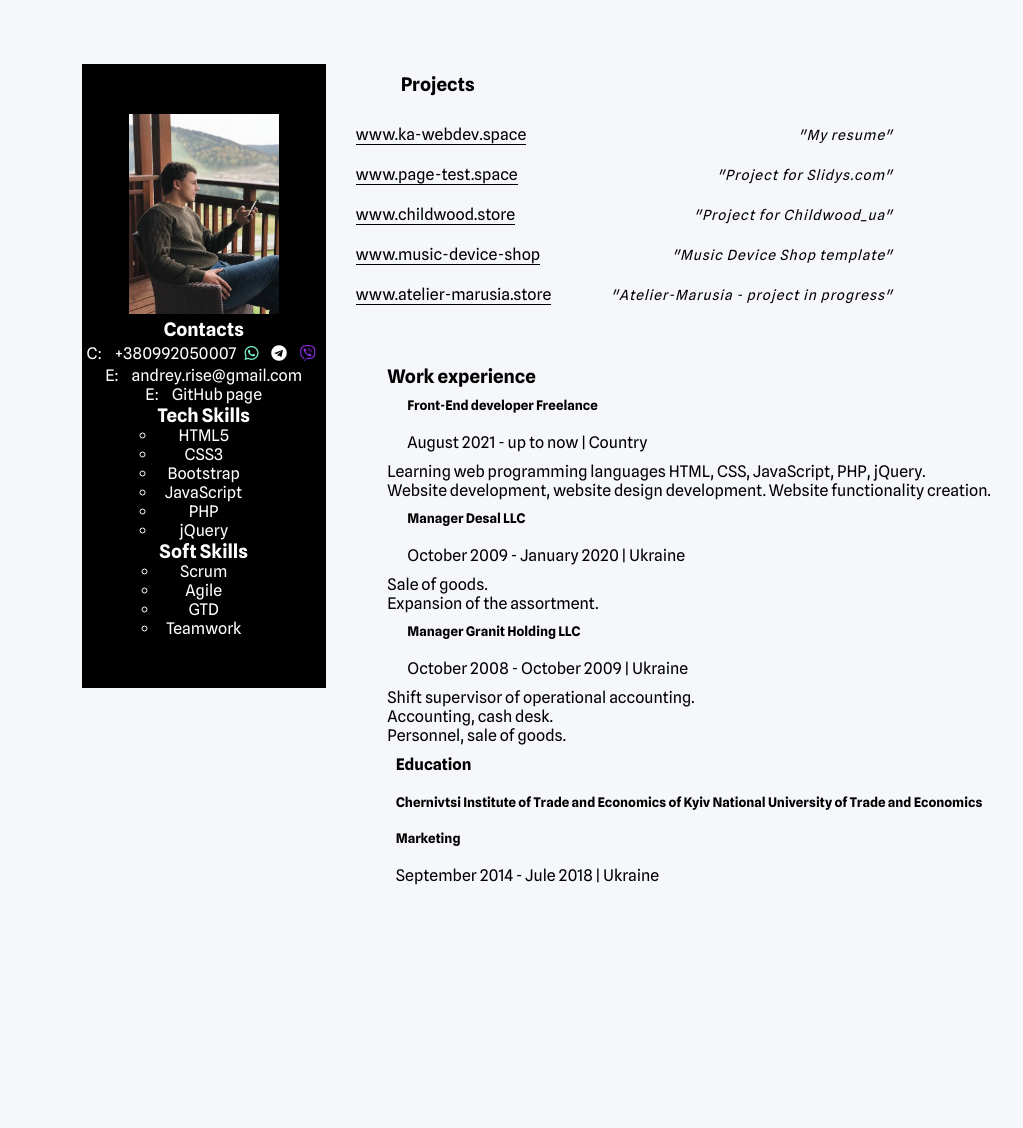
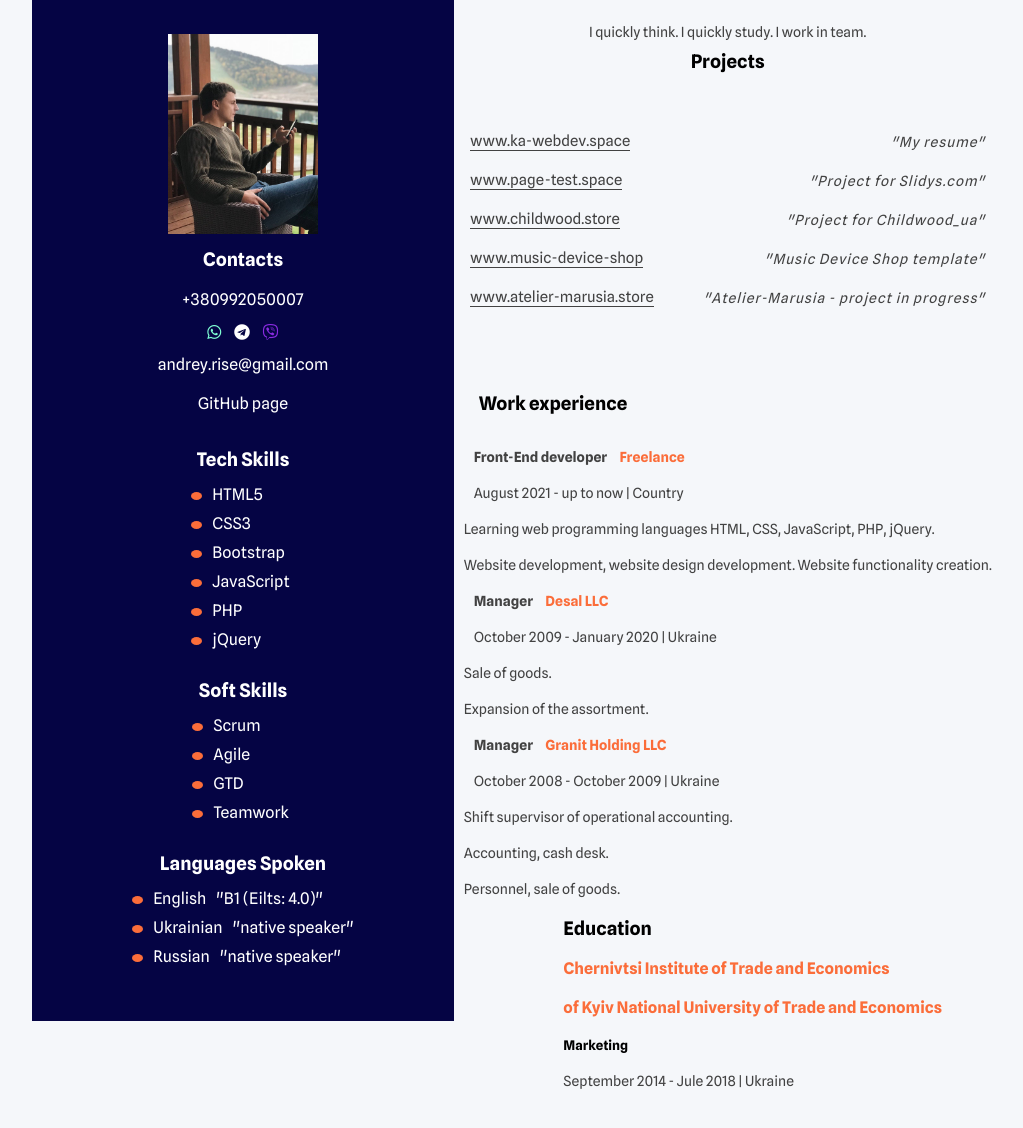
Before and after one commit to andrewkukhar/my-resume, a plain HTML site: page index.html in a window 1280 px wide. Shown: the part 144-1272 px from the top of the page, without its empty margins (98-1121 px from the left). Before the commit the page ends 1039 px from the top, so only its background shows below. Drawn offline with Linux system fonts and the light colour scheme.

Commit message:
update repository

```diff
--- a/css/style.css
+++ b/css/style.css
@@ -21,9 +21,6 @@ body {
     background-color: #f5f7fa;
     font-family: "Spline Sans", sans-serif;
 }
-body li {
-    list-style: none;
-}
 body._lock {
     overflow: hidden;
 }
@@ -38,7 +35,7 @@ body._lock {
     .wrapper {
         width: 100%;
         display: flex;
-        flex-direction: row-reverse;
+        flex-direction: row;
         justify-content: center;
         align-items: center;
     }
@@ -59,7 +56,7 @@ body._lock {
     flex-direction: column;
     justify-content: center;
     align-items: center;
-    padding-left: 50px;
+    padding: 50px 0 50px 50px;
 }
 .about-me__title {
     width: 100%;
@@ -78,7 +75,7 @@ p {
     display: flex;
     flex-direction: column;
     justify-content: center;
-    align-items: flex-start;
+    align-items: center;
     text-align: center;
 }
 .projects__list h3 {
@@ -89,8 +86,8 @@ p {
     padding: 50px 0;
 }
 .projects__list li {
-    text-align: start;
-    padding: 10px 5px;
+    padding: 10px 0px;
+    list-style: none;
 }
 .projects-list__item {
     width: 100%;
@@ -101,65 +98,141 @@ p {
 }
 .projects-list__item a {
     text-decoration: none;
-    color: #000;
+    color: rgb(66, 66, 66);
+    font-size: 15px;
     border-bottom: 1px solid;
 }
 .projects-list__item span {
-    color: #000;
+    color: rgb(66, 66, 66);
     font-size: 14px;
     padding-left: 50px;
     font-style: italic;
     letter-spacing: 1px;
 }
-@media (max-width: )
-.work {
-    width: 100%;
-    display: flex;
-    flex-direction: column;
-    justify-content: center;
-    align-items: stretch;
+.work h3 {
+    padding: 25px;
 }
-.work__item h5, p {
+.work li {
+    list-style: none;
+    padding: 10px 10px;
+    color: rgb(66, 66, 66);
+    font-size: 14px;
+}
+.work__item h5,
+p {
+    color: rgb(66, 66, 66);
+    font-size: 14px;
     padding: 10px 20px;
 }
-.education__section h4,
-h5,
-p {
-    padding: 10px 20px;
+.work__item span {
+    padding-left: 10px;
+    color: rgb(251, 109, 58);
 }
-
-
-
-
-
-
+.education p {
+    color: rgb(66, 66, 66);
+    font-size: 14px;
+    padding: 10px 0 10px 50px;
+}
+.education h3 {
+    padding: 10px 0 10px 50px;
+}
+.education h4 {
+    color: rgb(251, 109, 58);
+    padding: 10px 0 10px 50px;
+}
+.education h5 {
+    padding: 10px 0 10px 50px;
+}
+@media (max-width: 762px) {
+    .about-me {
+        align-items: stretch;
+    }
+    .projects-list__item a {
+        font-size: 14px;
+        border-bottom: 1px solid;
+    }
+    .projects-list__item span {
+        font-size: 13px;
+        padding-left: 5px;
+        letter-spacing: 0.5px;
+    }
+    .about-me {
+        padding: 50px 0 50px 5px;
+    }
+    .about-me__title h1,
+    h2,
+    p {
+        padding: 10px 5px;
+    }
+    .work h3 {
+        padding: 10px 5px;
+    }
+    .work li {
+        list-style: none;
+        padding: 10px 5px;
+        font-size: 13px;
+    }
+    .work__item h5,
+    p {
+        font-size: 13px;
+        padding: 10px 5px;
+    }
+    .work__item span {
+        padding-left: 3px;
+    }
+    .education p {
+        font-size: 13px;
+        padding: 10px 5px;
+    }
+    .education h3 {
+        padding: 10px 5px;
+    }
+    .education h4 {
+        padding: 10px 5px;
+    }
+    .education h5 {
+        padding: 10px 5px;
+    }
+}
 .sidebar {
-    max-width: 500px;
+    max-width: 800px;
     width: 100%;
     display: flex;
     flex-direction: column;
     justify-content: center;
     align-items: center;
-    text-align: center;
-    background-color: #000000;
+    background-color: #050444;
     color: #fff;
-    padding: 50px 0;
+    padding: 50px;
 }
 .sidebar li {
-    list-style: circle;
+    list-style: none;
+    padding: 5px 5px;
+}
+.sidebar h3 {
+    padding: 10px;
 }
 .sidebar a {
     text-decoration: none;
     color: #fff;
-    padding: 10px 5px;
 }
-.contakt__item a {
-    color: #fff;
-    padding: 10px 5px;
+.contact {
+    display: flex;
+    flex-direction: column;
+    justify-content: center;
+    align-items: center;
 }
-.contakt__item span {
-    color: #fff;
-    padding: 10px 5px;
+.contact__item {
+    display: flex;
+    flex-direction: column;
+    justify-content: center;
+    align-items: center;
+}
+.contact__item a {
+    padding: 10px 0;
+}
+.contact__item h3 {
+    padding-top: 25px;
 }
 .photo__resume img {
     width: 150px;
@@ -176,3 +249,18 @@ p {
     color: #8a2be2;
     padding: 5px;
 }
+.dots {
+    padding: 4px;
+    width: 3px;
+    border-radius: 50%;
+    background-color: rgb(251, 109, 58);
+}
+.skills-list__item {
+    display: flex;
+    flex-direction: row;
+    justify-content: flex-start;
+    align-items: baseline;
+}
+.skills-list__item span {
+    padding-left: 5px;
+}
--- a/index.html
+++ b/index.html
@@ -15,7 +15,102 @@
 <body>
     <div class="wrapper">
         <div class="container">
-            <!-- About me section -->
+            <div class="sidebar">
+                <div class="photo__resume">
+                    <img src="img/my-photo.jpeg" alt="my-photo">
+                </div>
+                <div class="contact">
+                    <h3 class="contact__title">Contacts</h3>
+                    <div class="contact__item">
+                        <a href="tel:+380992050007">+380992050007</a>
+                        <div>
+                            <i class="fab fa-whatsapp"></i>
+                            <i class="fab fa-telegram"></i>
+                            <i class="fab fa-viber"></i>
+                        </div>
+                        <a href="mailto:andrey.rise@gmail.com">andrey.rise@gmail.com</a>
+                        <a href="https://github.com/andreyrise">GitHub page</a>
+                    </div>
+                </div>
+                <div class="contact__item">
+                    <h3 class="skills__title">Tech Skills</h3>
+                    <div class="skills__list">
+                        <ul class="list-for-skills">
+                            <div class="skills-list__item">
+                                <div class="dots"></div>
+                                <li><span>HTML5</span></li>
+                            </div>
+                            <div class="skills-list__item">
+                                <div class="dots"></div>
+                                <li><span>CSS3</span></li>
+                            </div>
+                            <div class="skills-list__item">
+                                <div class="dots"></div>
+                                <li><span>Bootstrap</span></li>
+                            </div>
+                            <div class="skills-list__item">
+                                <div class="dots"></div>
+                                <li><span>JavaScript</span></li>
+                            </div>
+                            <div class="skills-list__item">
+                                <div class="dots"></div>
+                                <li><span>PHP</span></li>
+                            </div>
+                            <div class="skills-list__item">
+                                <div class="dots"></div>
+                                <li><span>jQuery</span></li>
+                            </div>
+                        </ul>
+                    </div>
+                </div>
+                <div class="contact__item">
+                    <h3 class="skills__title">Soft Skills</h3>
+                    <div class="skills__list">
+                        <ul>
+                            <div class="skills-list__item">
+                                <div class="dots"></div>
+                                <li><span>Scrum</span></li>
+                            </div>
+                            <div class="skills-list__item">
+                                <div class="dots"></div>
+                                <li><span>Agile</span></li>
+                            </div>
+                            <div class="skills-list__item">
+                                <div class="dots"></div>
+                                <li><span>GTD</span></li>
+                            </div>
+                            <div class="skills-list__item">
+                                <div class="dots"></div>
+                                <li><span>Teamwork</span></li>
+                            </div>
+                        </ul>
+                    </div>
+                </div>
+                <div class="contact__item">
+                    <h3 class="skills__title">Languages Spoken</h3>
+                    <div class="skills__list">
+                        <ul>
+                            <div class="skills-list__item">
+                                <div class="dots"></div>
+                                <li><span>English</span></li>
+                                <span>"B1 (Eilts: 4.0)"</span>
+                            </div>
+                            <div class="skills-list__item">
+                                <div class="dots"></div>
+                                <li><span>Ukrainian</span></li>
+                                <span>"native speaker"</span>
+                            </div>
+                            <div class="skills-list__item">
+                                <div class="dots"></div>
+                                <li><span>Russian</span></li>
+                                <span>"native speaker"</span>
+                            </div>
+                        </ul>
+                    </div>
+                </div>
+            </div>
+        </div>
+        <div class="container">
             <div class="about-me">
                 <div class="about-me__title">
                     <h2>Front-End Developer</h2>
@@ -23,8 +118,8 @@
                     <p>I quickly think. I quickly study. I work in team.</p>
                 </div>
                 <div class="projects">
-                    <ol class="projects__list">
-                        <h3>Projects</h3>
+                    <h3>Projects</h3>
+                    <ul class="projects__list">
                         <li class="projects-list__item">
                             <a href="https://www.ka-webdev.space/">www.ka-webdev.space</a>
                             <span>"My resume"</span>
@@ -42,17 +137,17 @@
                             <span>"Music Device Shop template"</span>
                         </li>
                         <li class="projects-list__item">
-                            <a class="" href="https://andreyrise.github.io/atelier-marusia.store/">www.atelier-marusia.store</a>
+                            <a class=""
+                                href="https://andreyrise.github.io/atelier-marusia.store/">www.atelier-marusia.store</a>
                             <span>"Atelier-Marusia - project in progress"</span>
                         </li>
-                    </ol>
+                    </ul>
                 </div>
                 <div class="work">
                     <h3>Work experience</h3>
                     <div class="work__item">
                         <h5>Front-End developer <span>Freelance</span></h5>
                         <p>August 2021 - up to now | Country</p>
-
                         <ul class="">
                             <li>Learning web programming languages HTML, CSS, JavaScript, PHP, jQuery.</li>
                             <li>Website development, website design development. Website functionality creation.</li>
@@ -61,8 +156,7 @@
                     <div class="work__item">
                         <h5>Manager <span>Desal LLC</span></h5>
                         <p>October 2009 - January 2020 | Ukraine</p>
-
-                        <ul class="">
+                        <ul class="work__item-list">
                             <li>Sale of goods.</li>
                             <li>Expansion of the assortment.</li>
                         </ul>
@@ -70,78 +164,26 @@
                     <div class="work__item">
                         <h5>Manager <span>Granit Holding LLC</span></h5>
                         <p>October 2008 - October 2009 | Ukraine</p>
-                        <ul class="">
+                        <ul class="work__item-list">
                             <li>Shift supervisor of operational accounting.</li>
                             <li>Accounting, cash desk.</li>
                             <li>Personnel, sale of goods.</li>
                         </ul>
                     </div>
                 </div>
-                <div class="education__section">
-                    <h4>Education</h4>
-                    <h5>Chernivtsi Institute of Trade and Economics of Kyiv National University of Trade
-                        and Economics</h5>
+                <div class="education">
+                    <h3>Education</h3>
+                    <h4>Chernivtsi Institute of Trade and Economics</h4>
+                    <h4>of Kyiv National University of Trade
+                        and Economics</h4>
                     <h5>Marketing</h5>
                     <p>September 2014 - Jule 2018 | Ukraine</p>
                 </div>
             </div>
         </div>
-        <div class="container">
-            <div class="sidebar">
-                <div class="photo__resume">
-                    <img src="img/my-photo.jpeg" alt="my-photo">
-                </div>
-                <!-- Contacts section-->
-                <div class="contact">
-                    <h3 class="contact__title">Contacts</h3>
-                    <div class="contakt__item">
-                        <span class="contact-title-type">C:</span>
-                        <a href="tel:+380992050007">+380992050007
-                            <i class="fab fa-whatsapp"></i>
-                            <i class="fab fa-telegram"></i>
-                            <i class="fab fa-viber"></i>
-                        </a>
-                    </div>
-                    <div class="contakt__item">
-                        <span class="contact-title-type">E:</span>
-                        <a href="mailto:andrey.rise@gmail.com">andrey.rise@gmail.com</a>
-                    </div>
-                    <div class="contakt__item">
-                        <span class="contact-title-type">E:</span>
-                        <a href="https://github.com/andreyrise">GitHub page</a>
-                    </div>
-                </div>
-                <!-- Tech Skills section-->
-                <div class="contact__item">
-                    <h3 class="skills__title">Tech Skills</h3>
-                    <div class="skills__list">
-                        <ul class="list-for-skills">
-                            <li><span>HTML5</span></li>
-                            <li><span>CSS3</span></li>
-                            <li><span>Bootstrap</span></li>
-                            <li><span>JavaScript</span></li>
-                            <li><span>PHP</span></li>
-                            <li><span>jQuery</span></li>
-                        </ul>
-                    </div>
-                </div>
+    </div>
 
-                <!-- Soft Skills section-->
-                <div class="content-sidebar">
-                    <h3 class="sidebar-title">Soft Skills</h3>
-                    <div>
-                        <ul class="list-for-skills">
-                            <li><span class="list-text">Scrum</span></li>
-                            <li><span class="list-text">Agile</span></li>
-                            <li><span class="list-text">GTD</span></li>
-                            <li><span class="list-text">Teamwork</span></li>
-                        </ul>
-                    </div>
-                </div>
-                </d>
-            </div>
-        </div>
-        <script src="script.js"></script>
+    <script src="script.js"></script>
 </body>
 
 </html>
```
